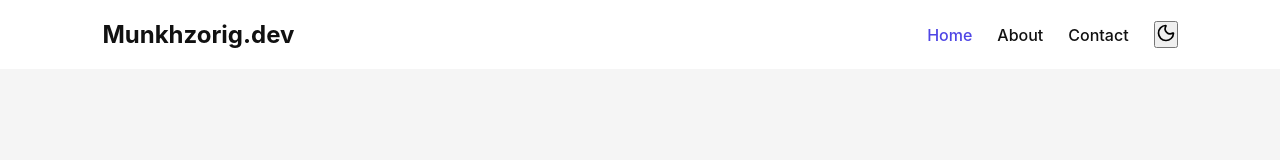
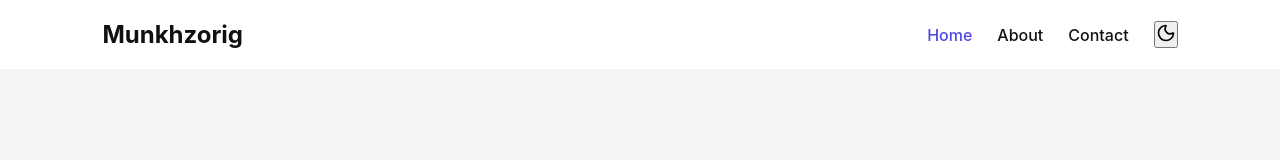
Before and after one commit to munkhbrave22/portfolio-website, a React (Vite) app: page / in a window 1280 px wide. Shown: the top 160 px of the page. Built offline with nearby package versions, Linux system fonts and the light colour scheme.

Commit message:
Fix production asset path

```diff
--- a/src/components/Navbar.jsx
+++ b/src/components/Navbar.jsx
@@ -19,7 +19,7 @@ return(
 
 
 <h2 className="logo">
-Munkhzorig.dev
+Munkhzorig
 </h2>
 
 
```
